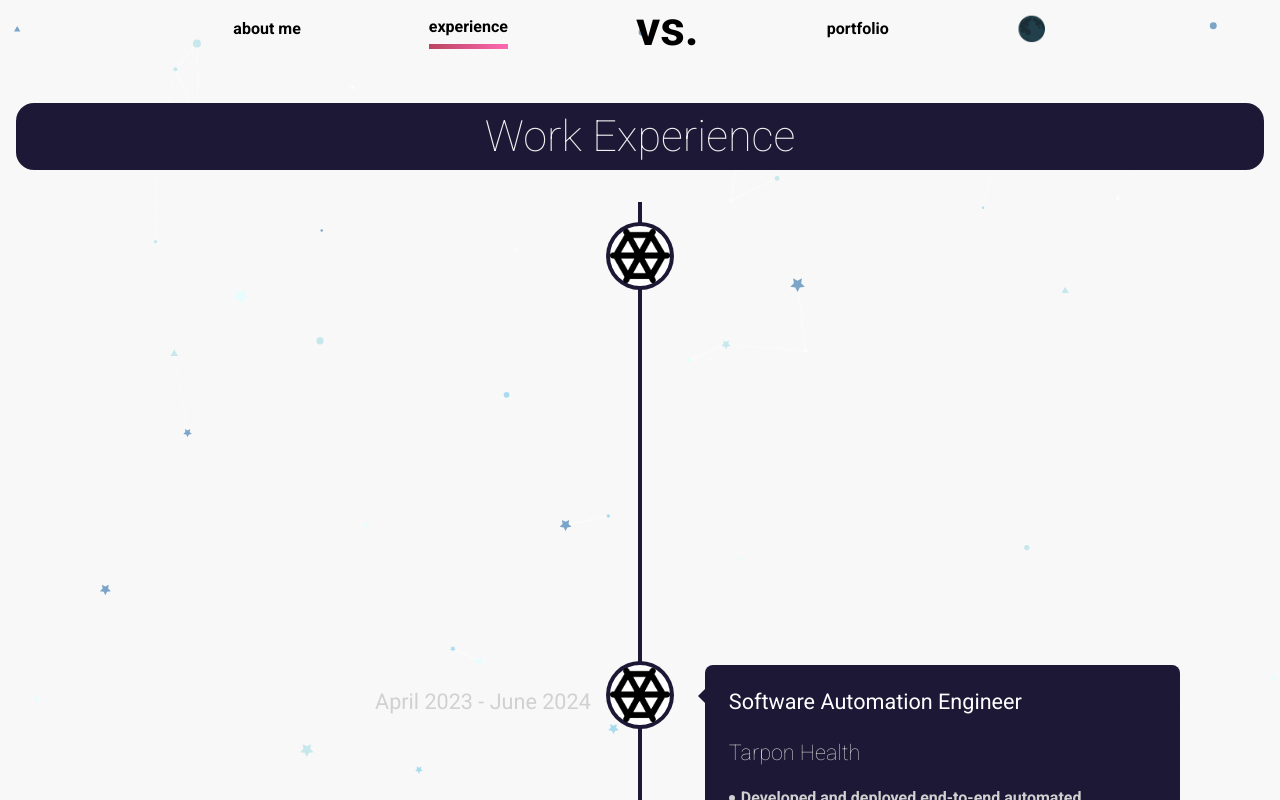
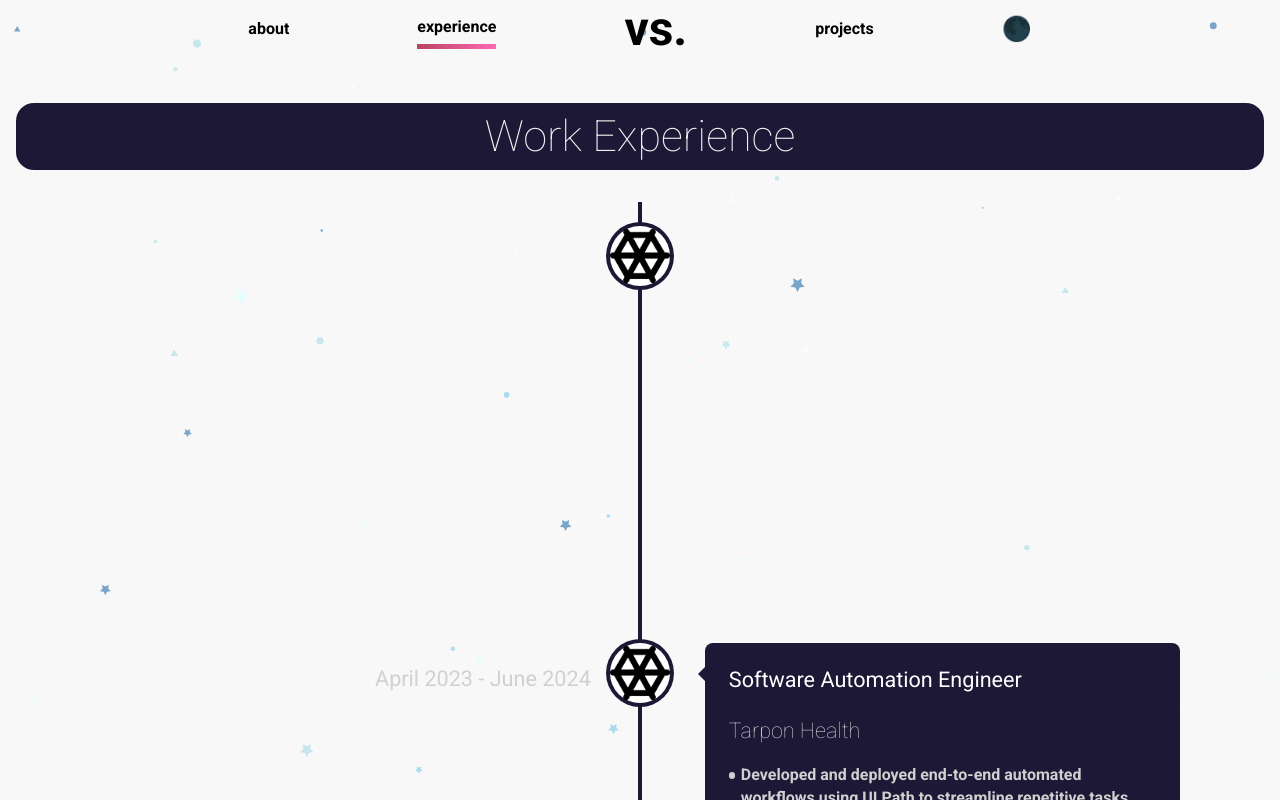
Before and after one commit to VanshSharma0/portfolio1, a React (Create React App) app: page /experience in a window 1280 px wide. Shown: the top 800 px of the page. Built offline with nearby package versions, Linux system fonts and the light colour scheme; the HTML template or start-up script is replaced by a standard one.

Commit message:
Refactor Navbar component links

```diff
--- a/src/components/Navbar.js
+++ b/src/components/Navbar.js
@@ -14,7 +14,7 @@
     //     active: 'home'
     // },
     {
-        name: 'About Me',
+        name: 'About',
         to: 'about',
         active: 'about'
     },
@@ -30,7 +30,7 @@
         active: 'home'
     },
     {
-        name: 'Portfolio',
+        name: 'Projects',
         to: 'portfolio',
         active: 'portfolio'
     }
--- a/src/constants/index.js
+++ b/src/constants/index.js
@@ -136,16 +136,16 @@
 
   const experiences = [
     {
-      title: "Software Engineer",
-      company_name: "DreamStudio Model.Earth",
+      title: "Web Developer",
+      company_name: "The Shubham Group",
       icon: starbucks,
       iconBg: "#FFFFFF",
-      date: "July 2024 - Present",
+      date: "Oct 2024 - Present",
       points: [
-        "Migrated complex search logic from a monolithic system to a distributed microservices architecture handling thousands of requests per day using Java Spring Boot, Docker, Redis, Kubernetes, and AWS.",
-        "Implemented automated unit testing, successfully enforcing an 80% code coverage and 100% pass rate.",
-        "Established CI/CD pipelines to fetch daily changes from API using GitHub Actions and Docker, reducing deployment times and enhancing release quality.",
-        "Identified and resolved numerous critical production bugs showcasing excellent debugging skills."
+        "Lead the optimization and enhancement of 7+ real estate websites, focusing on both visual appeal and technical performance.",
+        "Implement responsive design principles and modern web development practices to ensure seamless user experience across all devices.",
+        "Drive improvements in website loading speed and performance metrics through technical optimization.",
+        "Develop and maintain custom features and functionalities tailored to real estate industry requirements."
       ],
     },
     {
```
